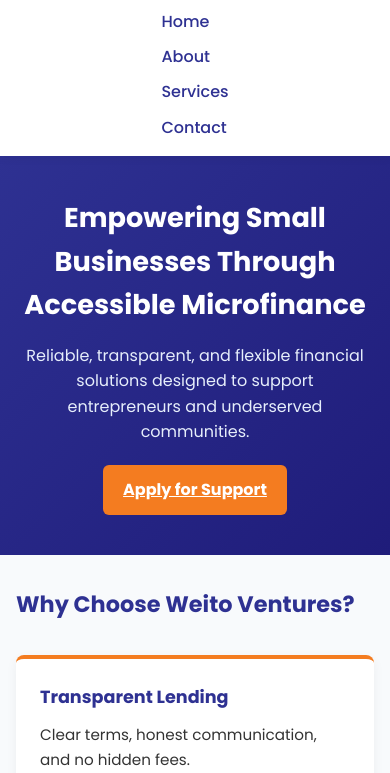
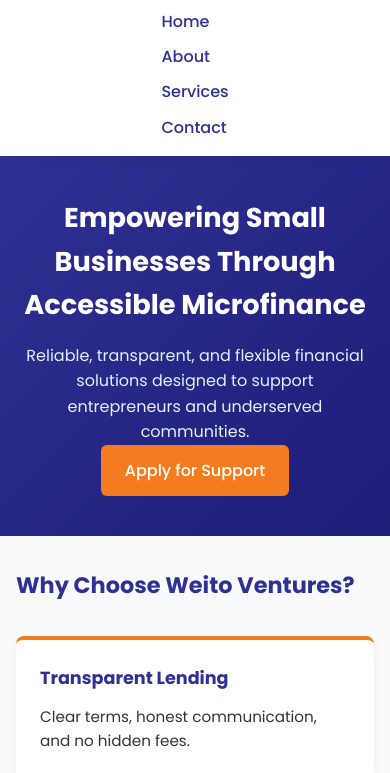
Before and after one commit to E-Thiira/weito-ventures-website, a website: page index.html in a window 390 px wide. Shown: the part 71-844 px from the top of the page. Drawn offline with Linux system fonts and the light colour scheme.

Commit message:
Add fade-in animations, update button styles, add social-icons styling, and responsive media queries

```diff
--- a/css/style.css
+++ b/css/style.css
@@ -69,27 +69,18 @@
 /* BUTTON */
 .btn {
   display: inline-block;
-  margin-top: 1.25rem;
-  background: var(--accent);
-  color: #fff;
-  padding: 0.75rem 1.25rem;
+  background: #f47c20;
+  color: #ffffff;
+  padding: 0.8rem 1.5rem;
   border-radius: 6px;
-  border: none;
-  cursor: pointer;
-  font-weight: 700;
-  transition:
-    transform 0.15s,
-    box-shadow 0.2s,
-    background 0.2s;
+  text-decoration: none;
+  font-weight: 500;
+  transition: all 0.3s ease;
 }
 .btn:hover {
-  transform: translateY(-3px);
-  box-shadow: 0 10px 25px rgba(46, 49, 146, 0.12);
-  background: #de6e1a;
-}
-.btn:active {
-  transform: translateY(-1px);
-  box-shadow: 0 6px 16px rgba(46, 49, 146, 0.08);
+  background: #d96812;
+  transform: translateY(-2px);
+  box-shadow: 0 6px 15px rgba(0, 0, 0, 0.1);
 }
 
 /* SECTIONS */
@@ -363,3 +354,22 @@
   background: #15161c;
   font-size: 0.85rem;
 }
+/* Fade In Animation */
+.section,
+.hero,
+.card,
+.faq-item {
+  animation: fadeUp 0.8s ease forwards;
+  opacity: 0;
+}
+
+@keyframes fadeUp {
+  from {
+    transform: translateY(20px);
+    opacity: 0;
+  }
+  to {
+    transform: translateY(0);
+    opacity: 1;
+  }
+}
```
